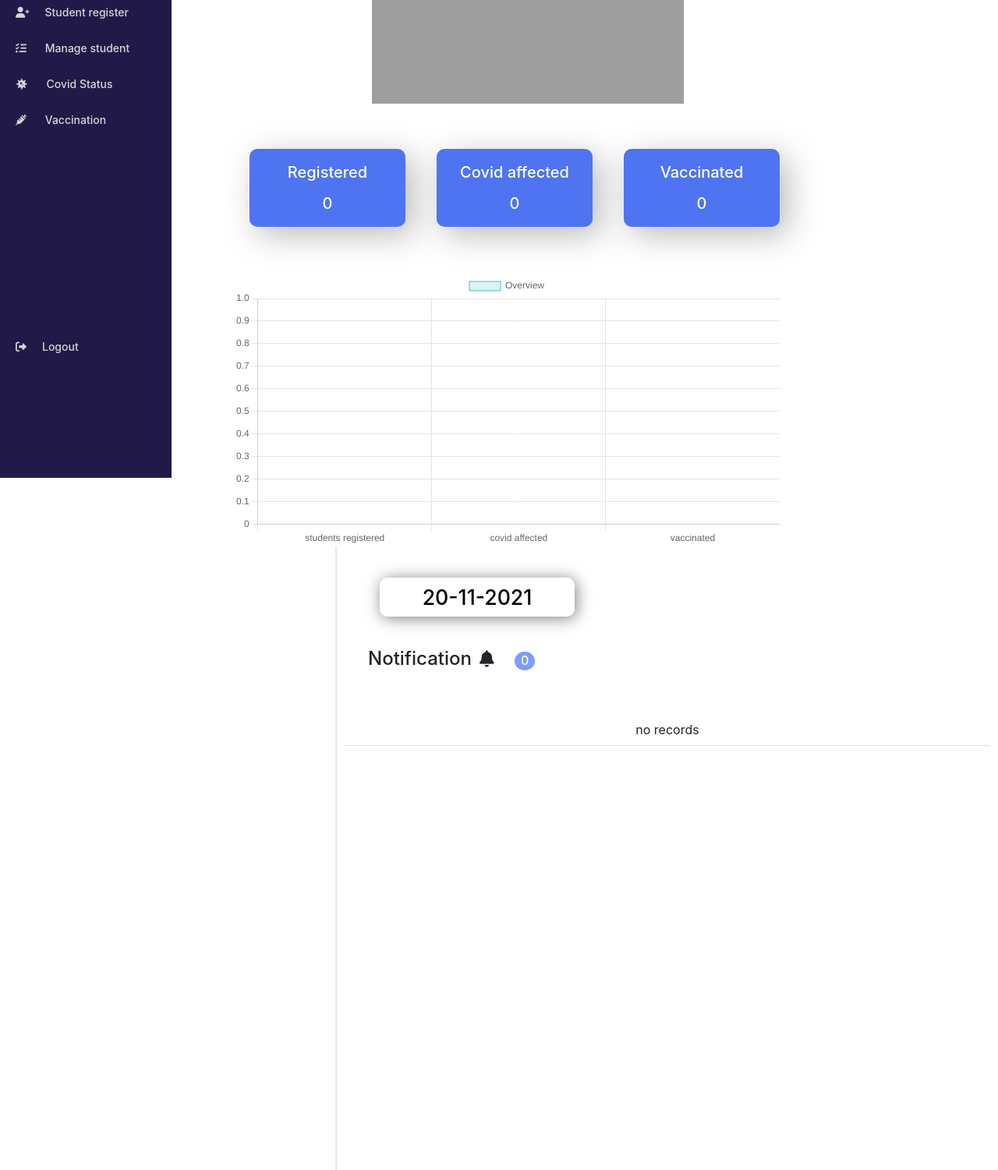
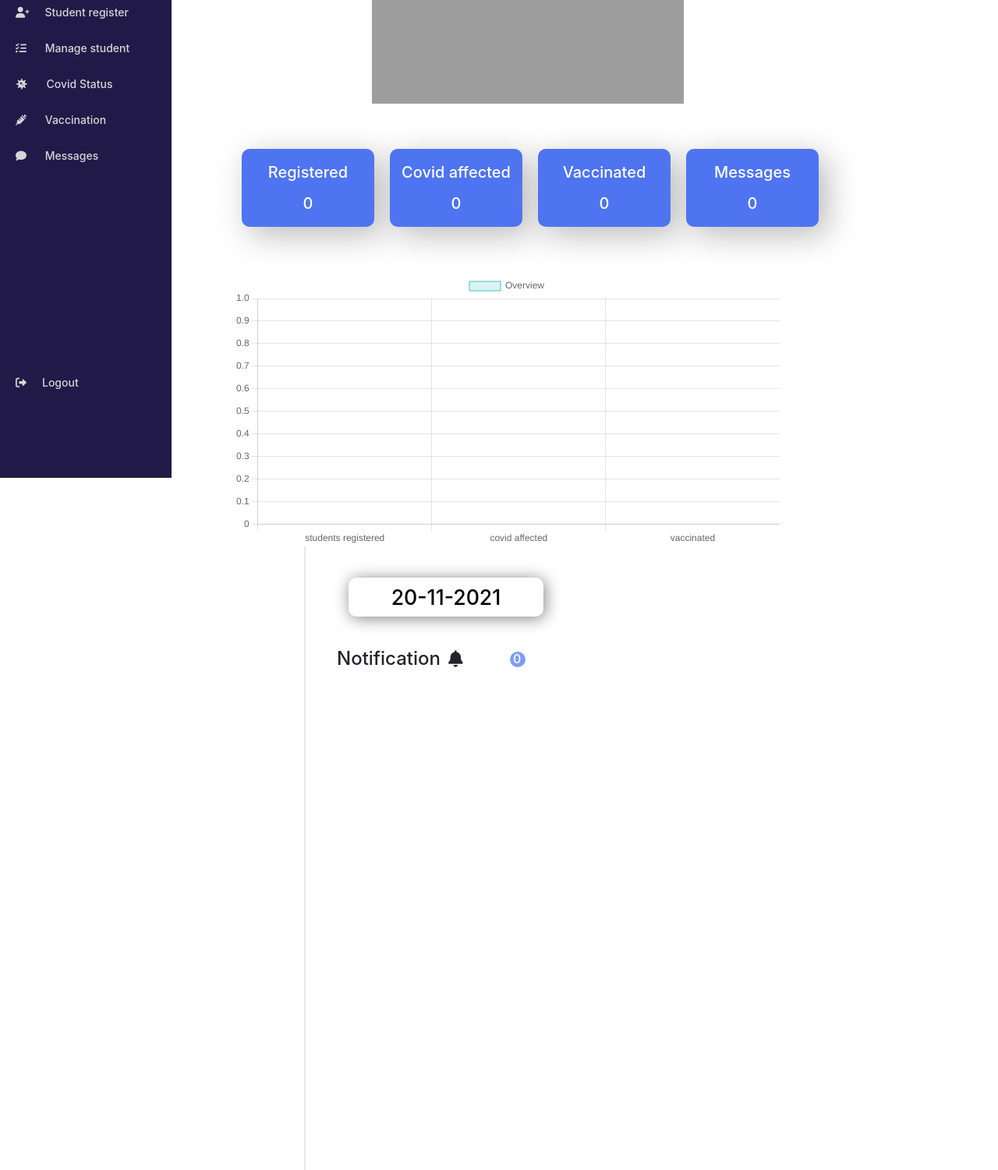
Before and after one commit to krishnanand654/college-covid-status-system-php-, a PHP site: page /dashboard.php in a window 1280 px wide. Shown: the part 187-1688 px from the top of the page at 78% size. Run offline with PHP 8.4, Linux system fonts and the light colour scheme; data that the repository does not hold is empty; grey boxes are pictures that could not be loaded.

Commit message:
third commit

```diff
--- a/assets/dashboard.css
+++ b/assets/dashboard.css
@@ -8,9 +8,9 @@
     display: flex;
 }
 .stat h5{
-        margin: 50px 20px 60px;
+        margin: 50px 10px 60px;
         height: 100px;
-        width:200px;
+        width:170px;
         text-align:center;
         border-radius:10px;
         color:white;
@@ -30,14 +30,14 @@
     margin-left:300px;
 }
 
-.stat a{
+a{
     text-decoration: none;
 }
 
 .col2{
     border-left: 2px solid rgb(231, 231, 231);
     height:100vh;
-    margin-left:130px;
+    margin-left:90px;
     margin-right:0px;
     padding:20px 0 0;
 }
@@ -46,7 +46,7 @@
     padding:20px 0 0;
 }
 
-.notifi .time{
+ .time{
 
         padding:9px 15px 10px;
         text-align:center;
@@ -62,7 +62,8 @@
 
 .notifi h3{
     font-size:18pt;
-    padding:40px 40px 0;
+    padding: 40px 0 20px;
+    padding-left: 40px;
 }
 
 .notifi i{
@@ -79,6 +80,18 @@
     font-size: 12pt;
     background-color: rgb(127, 156, 250);
     color:white;
-    padding:1px 8px 3px;
+    width: 20px;
+    height: 20px;
+    text-align: center;
     border-radius: 50%;
 }
+
+
+.notifi{
+    display: flex;
+}
+
+.notifi .count{
+    margin:5px 0 0;
+    padding-right:1px;
+}
--- a/components/Sidebar.php
+++ b/components/Sidebar.php
@@ -29,6 +29,7 @@
                     <li class="active"><a href="./manage_student.php"><i class="fas fa-tasks"></i> Manage student</a></li>
                     <li class="active"><a href="./covid_status.php"><i class="fas fa-virus"></i> Covid Status</a></li>
                     <li class="active"><a href="./vaccination_status.php"><i class="fas fa-syringe"></i> Vaccination </a></li>
+                    <li class="active"><a href="./messages.php"><i class="fas fa-comment"></i> Messages</a></li>
                 </ul>
                 <p class="logout" onclick ="logout()"><i class="fas fa-sign-out-alt"></i>Logout</p>
             </div>
--- a/dashboard.php
+++ b/dashboard.php
@@ -34,6 +34,11 @@
         $sql4 = "SELECT * FROM message";
         $result4 = mysqli_query($conn, $sql4);
         $row4 = mysqli_num_rows($result4);
+
+        $sql5 = "SELECT * FROM message where `date` = '$date' ";
+        $result5 = mysqli_query($conn, $sql5);
+        $row5 = mysqli_num_rows($result5);
+
     ?>
 
 
@@ -50,6 +55,7 @@
                             <a href="manage_student.php"><h5>Registered<br><?php echo $row; ?></h5></a>
                             <a href="covid_status.php"><h5>Covid affected<br><?php echo $row2;?></h5></a>
                             <a href="vaccination_status.php"><h5>Vaccinated<br><?php echo $row3;?></h5></a>
+                            <a href="messages.php"><h5>Messages<br><?php echo $row4;?></h5></a>
           </div>
 
       <div class="window">
@@ -62,24 +68,25 @@
 
 
     <div class="col col2">
+    <h1 class="time"> <?php echo date('d-m-Y'); ?></h1>
         <div class="notifi">
-              <h1 class="time"> <?php echo date('d-m-Y'); ?></h1>
-              <h3>Notification<i class="fas fa-bell"></i> <span class="count"><?php echo $row4;?></span><h3>
+              <h3>Notification<i class="fas fa-bell"></i></h3>
+              <h3><div class="count"><?php echo $row5;?></div></h3>
         </div>
         <div class="frame-2">
             <table class="table">
                 <?php
-                if($row4 > 0){?>
+
+                if($row5 > 0){?>
                     <?php
-                    while($res4 = mysqli_fetch_array($result4)):?>
+                    while($res4 = mysqli_fetch_array($result5)):?>
                                 <tr>
                                 <th><?php echo  $res4['name']; ?></th>
-                                <td><a href="message.php">Added a message</a></td>
+                                <td><a href="messages.php">Added a message</a></td>
                                 </tr>
                     <?php endwhile; ?>
-                <?php }else{
-                        echo "<tr><td colspan='3'>no records</td></tr>";
-                        }?>
+                <?php
+                   }?>
 
                     </table>
         </div>
```
Also changed, not shown: messages.php (added, +111 -0 lines).
